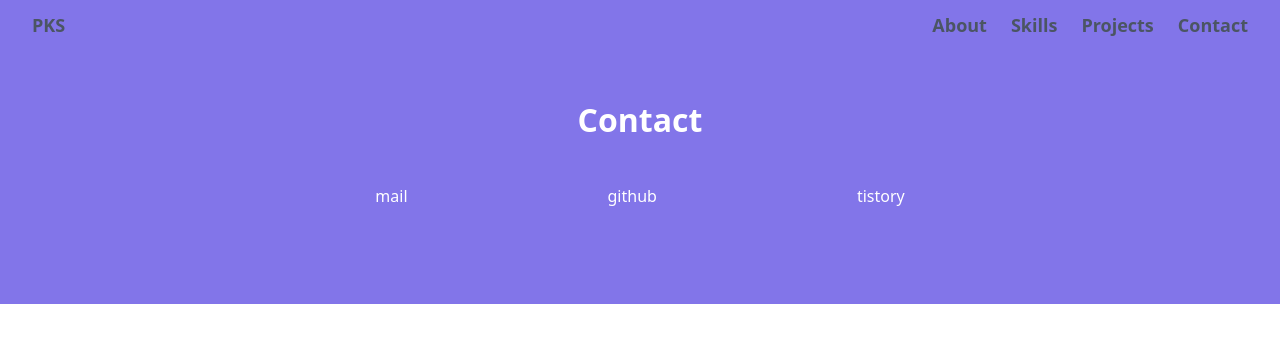
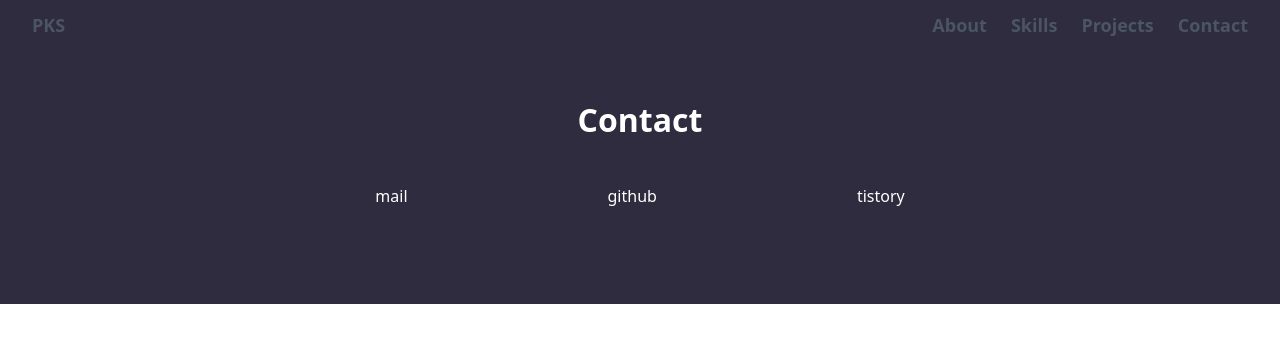
Before and after one commit to zermzerm/portFolio, a Next.js app: page /contact in a window 1280 px wide. Shown: the top 342 px of the page. Built offline with nearby package versions, Linux system fonts and the light colour scheme.

Commit message:
fix : contact 색 변경

```diff
--- a/src/app/about/page.tsx
+++ b/src/app/about/page.tsx
@@ -4,15 +4,12 @@ export default function About() {
   return (
     <section id="about">
       <div className="min-h-[500px] flex justify-center items-center bg-[#F5E6E6]">
-        {/* 내부 컨텐츠 wrapper */}
         <div className="flex gap-[100px]">
-          {/* 왼쪽 이미지 */}
           <Image src="/face.png" width={300} height={500} alt="myFace" className="rounded-lg" />
-          {/* 오른쪽 설명 */}
           <div className="flex flex-col justify-center">
             <h2 className="text-3xl font-bold mb-4 text-[#2F4F4F]">About me</h2>
             <p className="text-lg text-[#2F4F4F]">
-              여기에 설명 내용을 작성하세요. 텍스트 길이에 따라 자동으로 높이가 조정됩니다.
+              여기에 설명 여기에 설명 여기에 설명 여기에 설명 여기에 설명 여기에 설명
             </p>
           </div>
         </div>
--- a/src/app/contact/page.tsx
+++ b/src/app/contact/page.tsx
@@ -1,7 +1,7 @@
 export default function Contact() {
   return (
     <section
-      className="py-[96px] text-white bg-[#8275e9] flex flex-col justify-center items-center gap-10"
+      className="py-[96px] text-white bg-[#2e2c3e] flex flex-col justify-center items-center gap-10"
       id="contact"
     >
       <h1 className="text-[32px] font-bold">Contact</h1>
```
